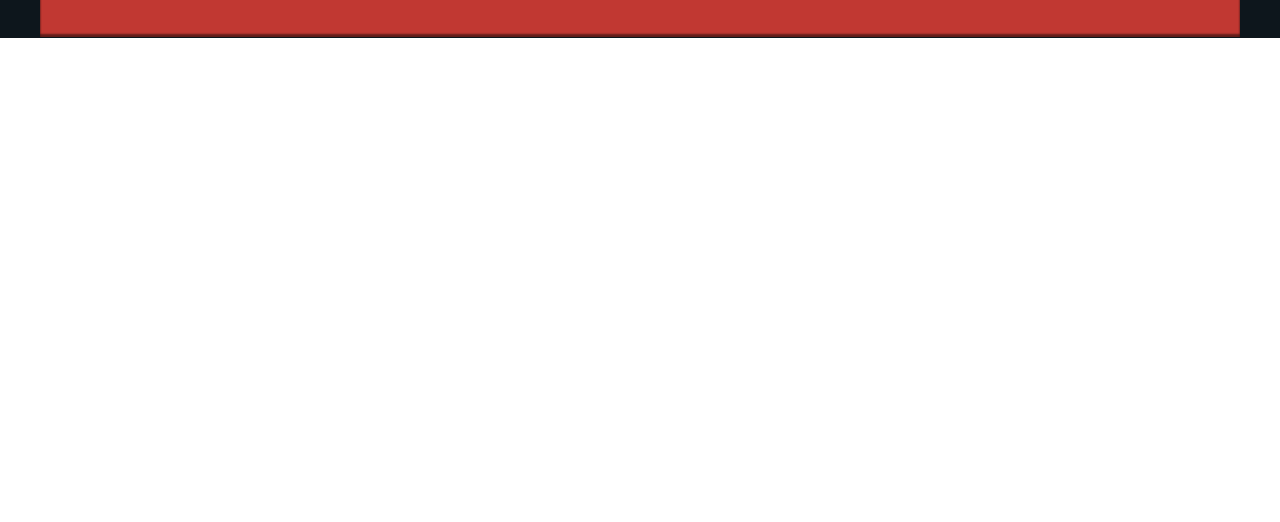
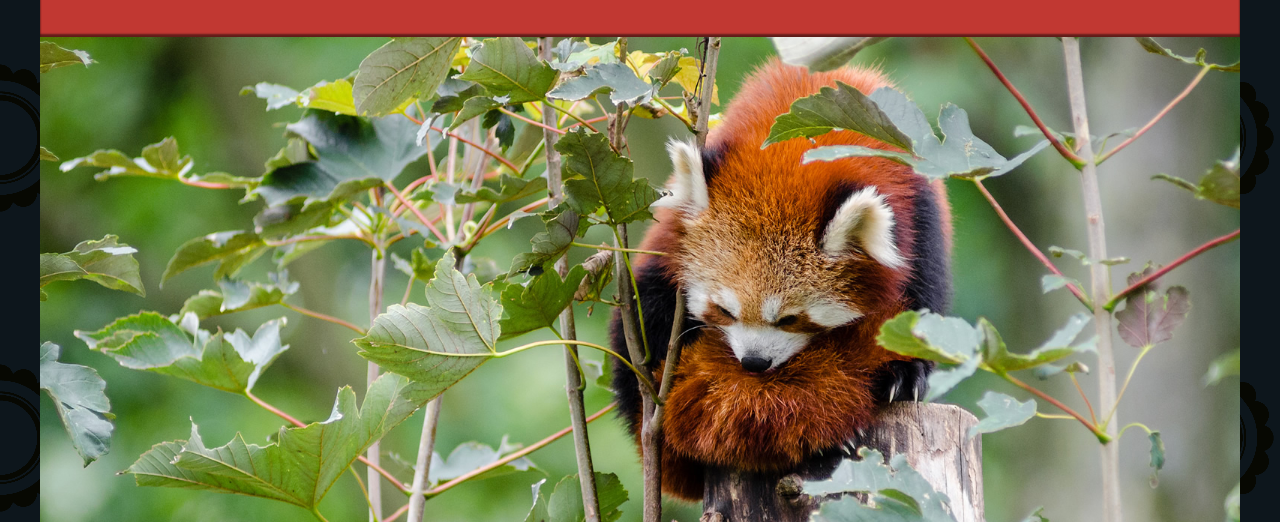
Before and after one commit to jesmet/splash-page, a plain HTML site: page index.html in a window 1280 px wide. Shown: the part 762-1284 px from the top of the page. Before the commit the page ends 800 px from the top, so only its background shows below. Drawn offline with nearby package versions, Linux system fonts and the light colour scheme.

Commit message:
index.html

```diff
--- a/index.html
+++ b/index.html
@@ -140,7 +140,7 @@
 
       <div class="red-panda">
         <!-- insert picture element -->
-        <img src="originals/red-panda.jpg>
+        <img src="originals/red-panda.jpg">
       </div>
 
     </main>
```
